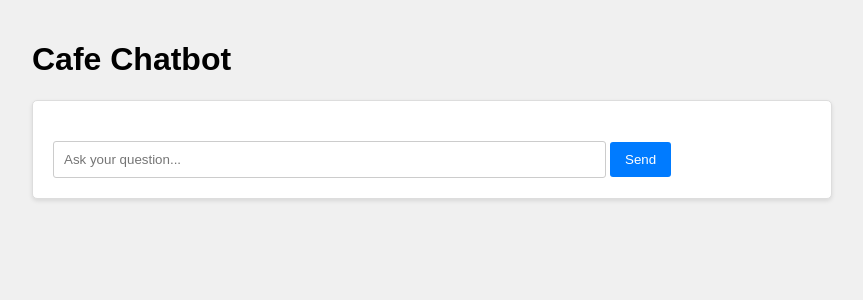
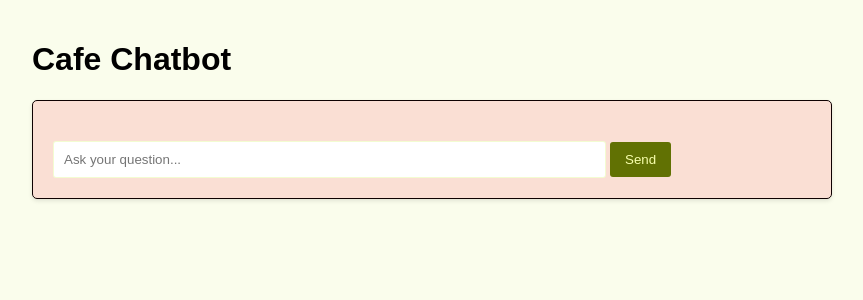
Before and after one commit to Ammar-Asim-23/chatbot-python-sayabidevs-week-1, a Flask app: page / in a window 1280 px wide. Shown: the top 300 px of the page, without its empty margins (208-1071 px from the left). Run offline with Flask 3, Linux system fonts and the light colour scheme; parts of the project's set-up code (start-up, migrations or seed data) failed here and were passed over.

Commit message:
fix: changed frontend style

```diff
--- a/Project/static/style.css
+++ b/Project/static/style.css
@@ -1,6 +1,6 @@
 body {
     font-family: Arial, sans-serif;
-    background-color: #f0f0f0;
+    background-color: #e4f69a2f;
     margin: 0;
     padding: 0;
 }
@@ -12,8 +12,8 @@ body {
 }
 
 .chatbox {
-    background-color: #fff;
-    border: 1px solid #ddd;
+    background-color: #f9a2a256;
+    border: 1px solid #0e0101;
     border-radius: 5px;
     padding: 20px;
     box-shadow: 0 2px 4px rgba(0, 0, 0, 0.1);
@@ -22,20 +22,21 @@ body {
 .user-input {
     width: 70%;
     padding: 10px;
-    border: 1px solid #ccc;
+    border: 1px solid #e9f9a988;
     border-radius: 3px;
 }
 
 .send-button {
     padding: 10px 15px;
-    background-color: #007bff;
+    background-color: #617103;
     border: none;
     border-radius: 3px;
-    color: #fff;
+    color: #f8ffae;
     cursor: pointer;
 }
 
 .chatbot-response {
     margin-top: 20px;
     font-weight: bold;
+    color: #617103;
 }
```
